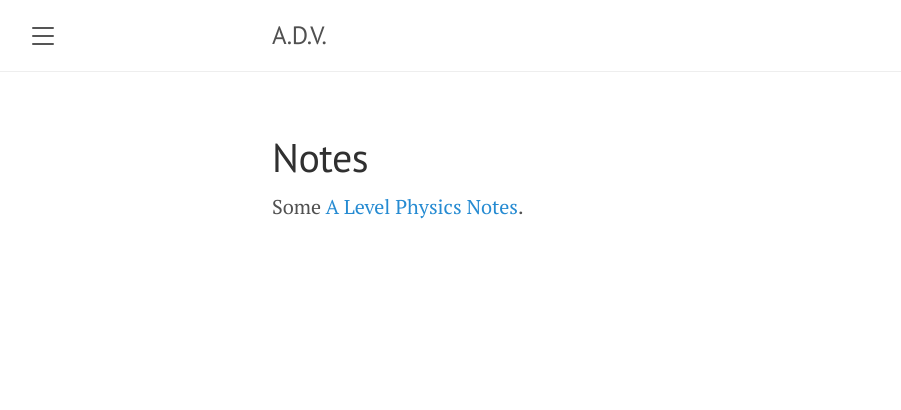
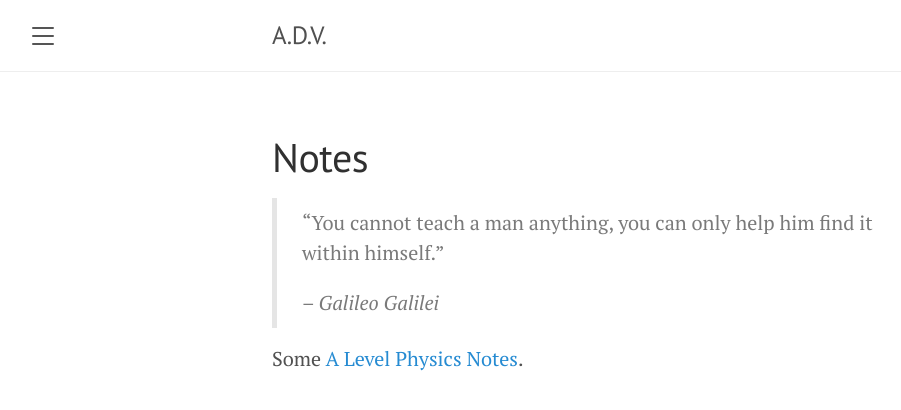
Before and after one commit to a5v/personal-website, a Jekyll site: the page built from notes.markdown, in a window 1280 px wide. Shown: the top 410 px of the page, without its empty margins (8-909 px from the left). Built offline with Jekyll 4.4.1, drawn with Linux system fonts in a browser that asks for light colours.

Commit message:
Galileo quote

```diff
--- a/notes.markdown
+++ b/notes.markdown
@@ -4,4 +4,8 @@ title: Notes
 permalink: /notes/
 ---
 
+> “You cannot teach a man anything, you can only help him find it within himself.”
+>
+> -- <cite>Galileo Galilei<cite>
+
 Some [A Level Physics Notes](https://www.tes.com/teaching-resources/shop/thealevelphysicist).
```
